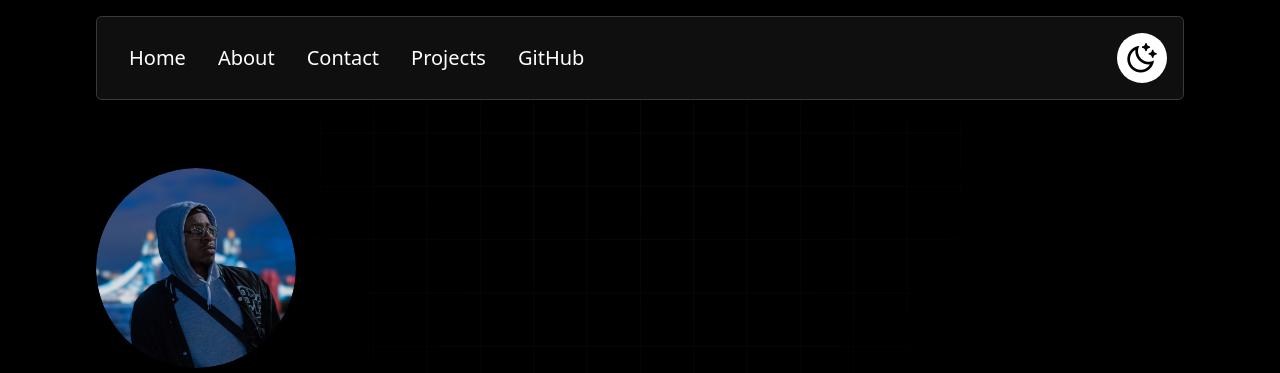
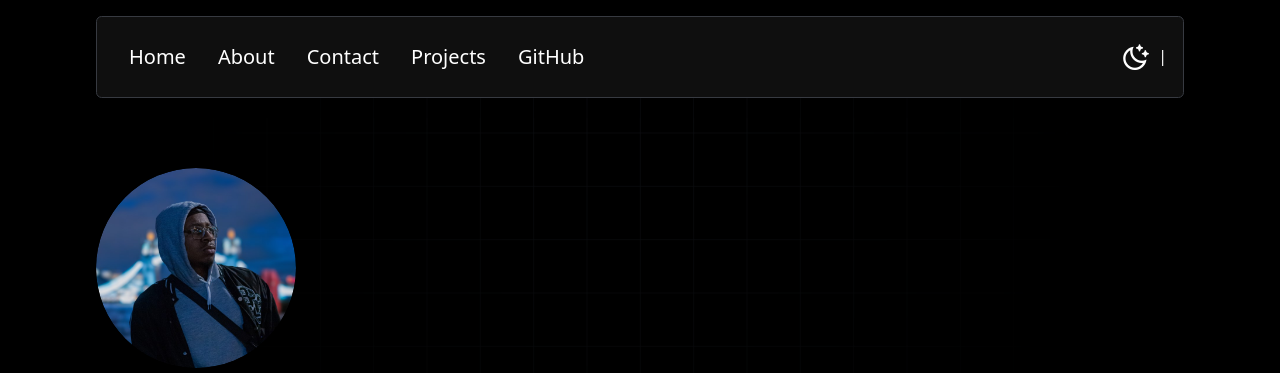
Before and after one commit to rorunsolu/Frontend-Portfolio, a website built with Vite: page index.html in a window 1280 px wide. Shown: the top 373 px of the page. Built offline with nearby package versions, Linux system fonts and the light colour scheme.

Commit message:
slight theme btn changes

```diff
--- a/index.html
+++ b/index.html
@@ -57,6 +57,9 @@
             <i class="ri-moon-clear-line"></i>
             <i class="ri-sun-line"></i>
           </button>
+
+          <span>|</span>
+
           <button class="nav__toggle-open" id="openNavPopup-btn" type="button"><i
                class="ri-menu-line"></i>
           </button>
--- a/src/styles/navbar.scss
+++ b/src/styles/navbar.scss
@@ -38,7 +38,7 @@ nav {
     &__btn-wrapper {
         display: flex;
         align-items: center;
-        gap: 1rem;
+        gap: 0.5rem;
     }
 
     &__image-wrapper {
@@ -211,3 +211,16 @@ nav {
         display: inline-block;
     }
 }
+
+.nav__toggle-close,
+.nav__toggle-open {
+    will-change: transform;
+
+    &:hover {
+        transform: translateY(-0.2rem);
+
+        @media (width < 500px) {
+            transform: translateY(0rem);
+        }
+    }
+}
--- a/src/styles/utilities.scss
+++ b/src/styles/utilities.scss
@@ -49,16 +49,20 @@
 }
 
 #theme-switch {
-    width: 50px;
-    height: 50px;
+    display: flex;
+    justify-content: center;
+    align-items: center;
 
-    margin-left: auto;
-    padding: 0;
-    border-radius: 50%;
+    //width: 35px;
+    //height: 35px;
+
+    //margin-left: auto;
+    //padding: 0;
+    //border-radius: 50%;
 
     will-change: transform;
 
-    background: var(--bg-btn);
+    //background: var(--bg-btn);
 
     @media (max-width: 950px) {
         bottom: 2rem;
@@ -66,11 +70,19 @@
     }
 
     i {
+        font-size: 1.75rem;
+
         color: var(--base-color);
+            color: var(--text-color);
     }
 
     &:hover {
         transform: translateY(-0.2rem);
+
+
+        @media (width < 500px) {
+            transform: translateY(0rem);
+        }
     }
 }
 
```
